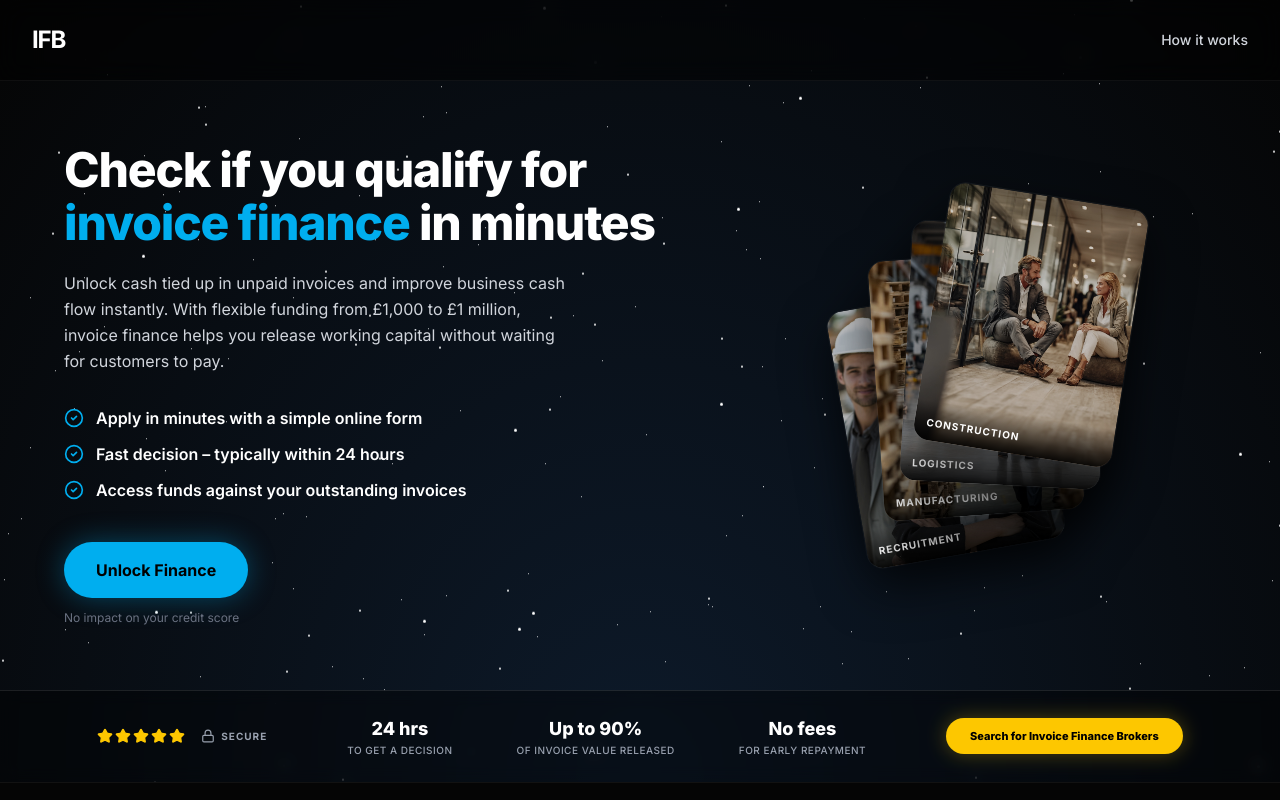
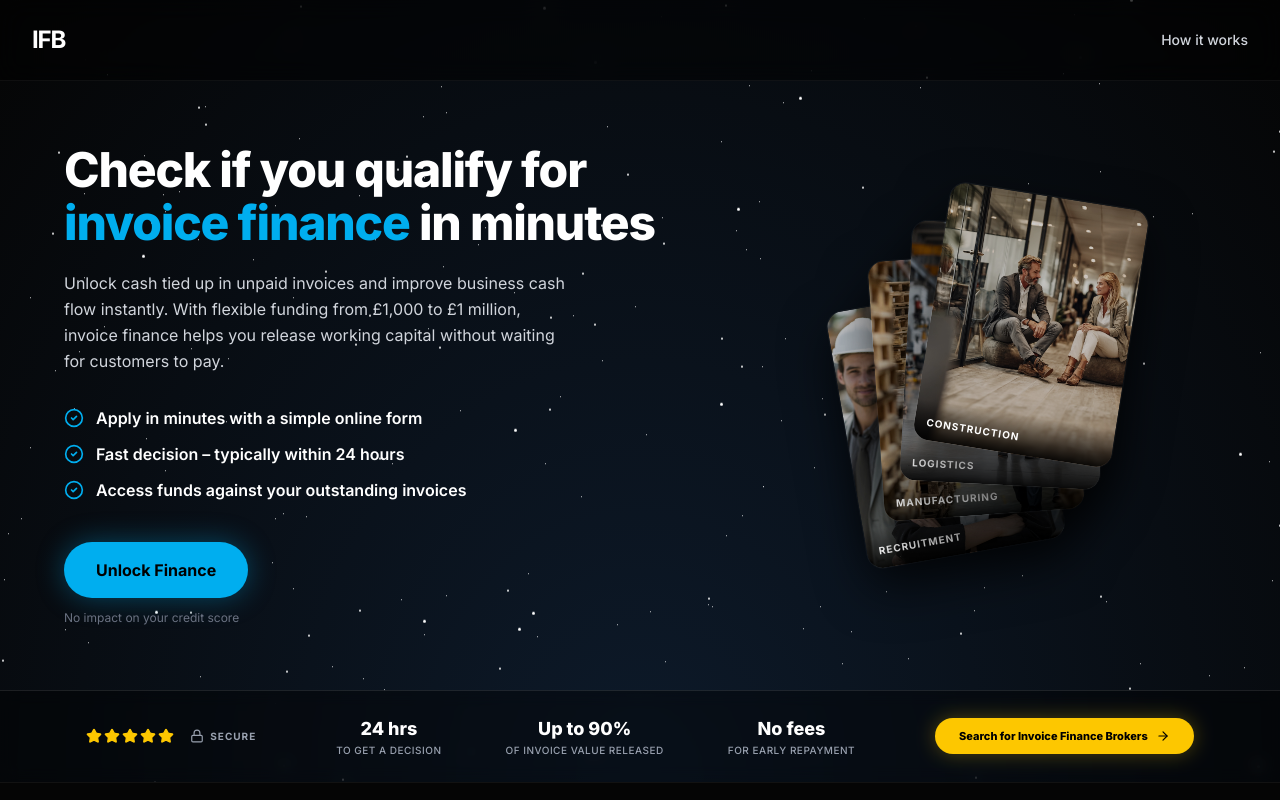
Before and after one commit to infibro/ifb-landing, a React (Vite) app: page / in a window 1280 px wide. Shown: the top 800 px of the page. Built offline with nearby package versions, Linux system fonts and the light colour scheme; no server answers.

Commit message:
style: add arrow icon to trust bar button

```diff
--- a/src/components/Hero.tsx
+++ b/src/components/Hero.tsx
@@ -1,6 +1,6 @@
 import { useRef } from "react";
 import { motion as m, useScroll, useTransform } from "motion/react";
-import { CheckCircle2, Lock, Star } from "lucide-react";
+import { CheckCircle2, Lock, Star, ArrowRight } from "lucide-react";
 
 const bullets = [
   "Apply in minutes with a simple online form",
@@ -213,9 +213,10 @@ export default function Hero() {
             {/* New CTA Button */}
             <a
               href="#enquiry"
-              className="bg-yellow-400 text-black px-6 py-2.5 rounded-full text-[11px] font-extrabold hover:bg-yellow-500 transition-all shadow-[0_0_20px_rgba(250,204,21,0.3)] hover:shadow-[0_0_30px_rgba(250,204,21,0.5)]"
+              className="inline-flex items-center gap-2 bg-yellow-400 text-black px-6 py-2.5 rounded-full text-[11px] font-extrabold hover:bg-yellow-500 transition-all shadow-[0_0_20px_rgba(250,204,21,0.3)] hover:shadow-[0_0_30px_rgba(250,204,21,0.5)]"
             >
               Search for Invoice Finance Brokers
+              <ArrowRight className="w-3.5 h-3.5" />
             </a>
 
           </div>
```
